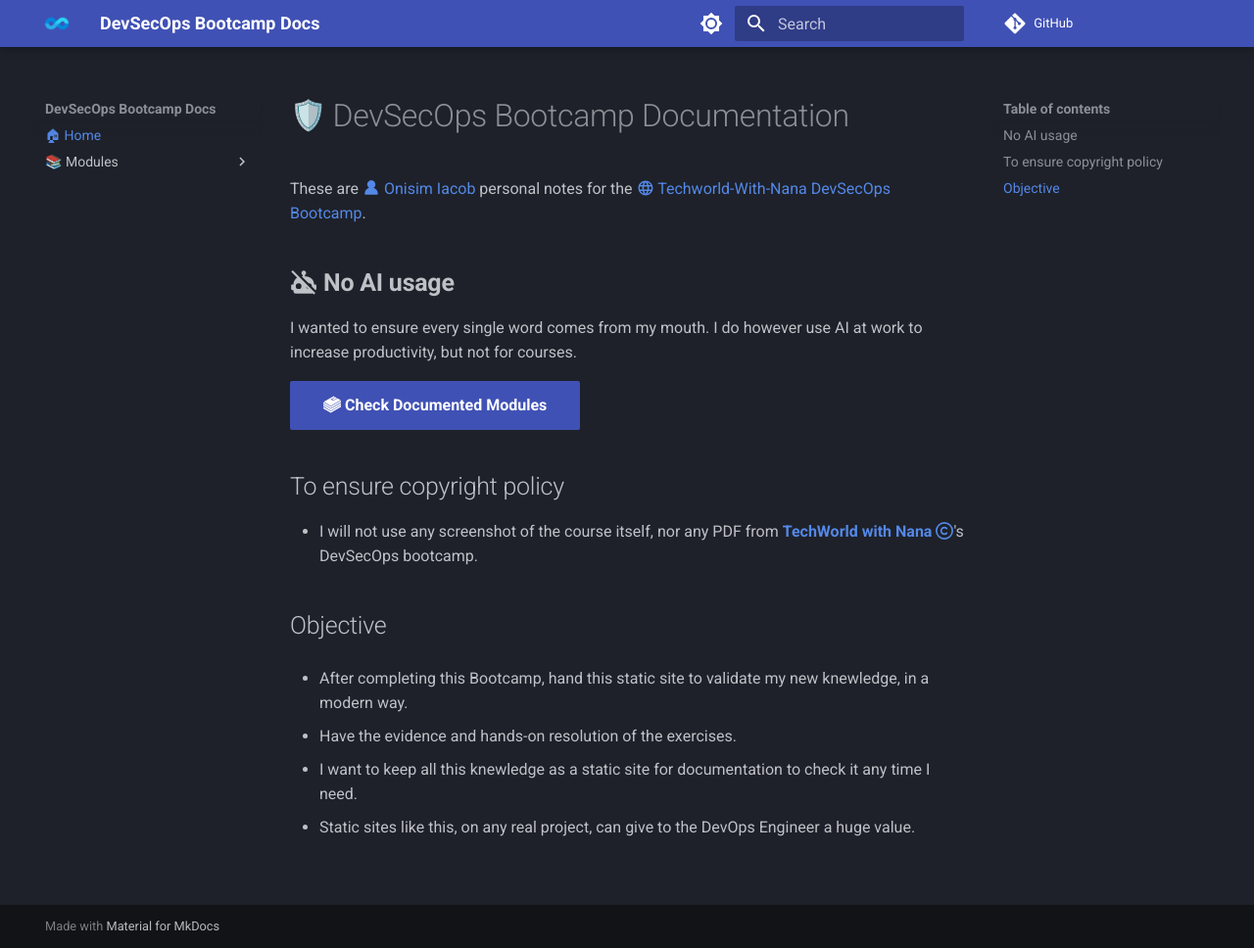
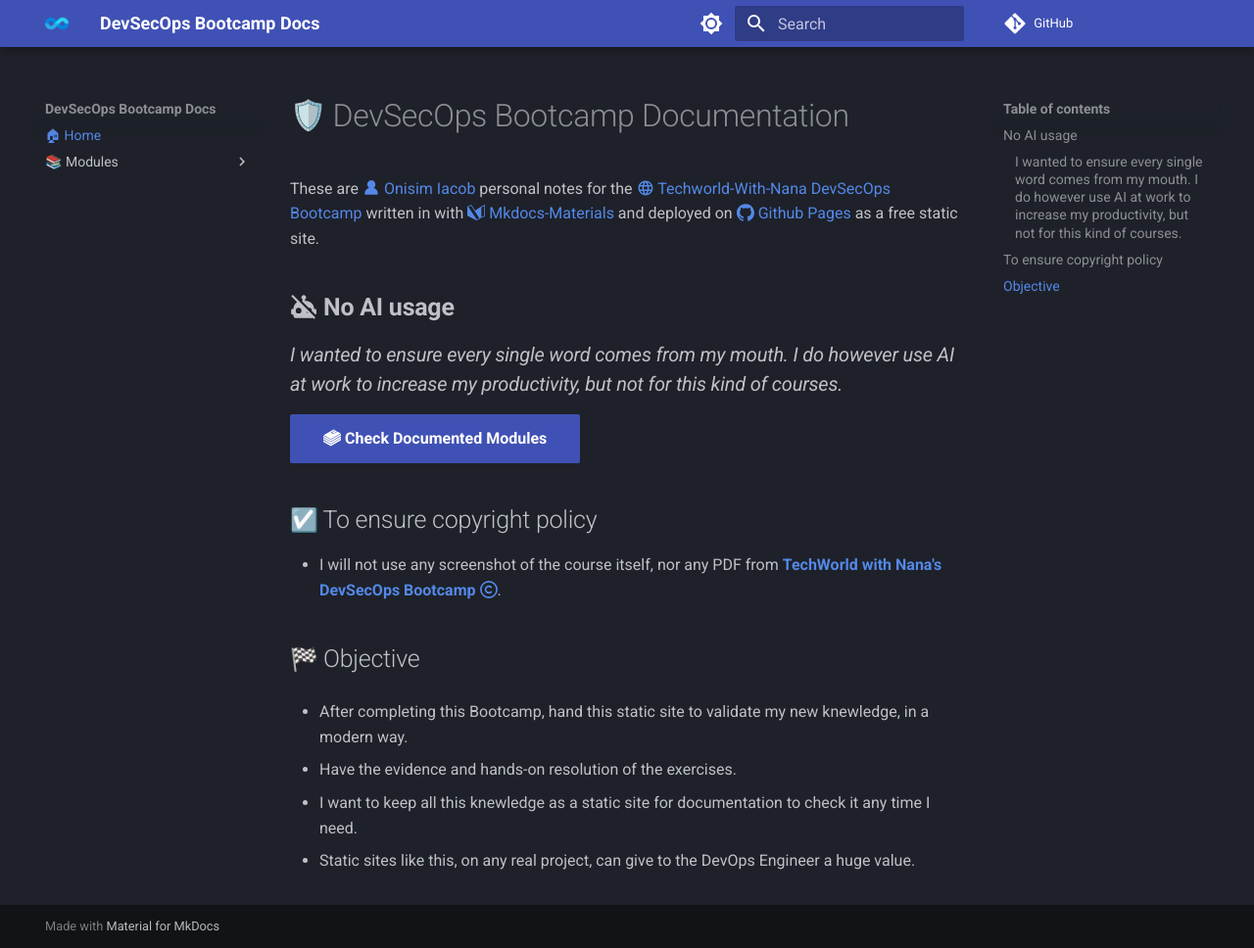
Before and after one commit to onisimiacob/bootcamp-devsecops-docs, an MkDocs documentation site: the page built from docs/index.md, in a window 1280 px wide and 968 px high. Shown: the whole window at 98% size. Built offline with MkDocs 1.6.1 and Material for MkDocs 9.7.7, drawn with Linux system fonts in a browser that asks for light colours; emoji names are drawn with the system emoji font; comment, search, counter and statistics services are not loaded.

Commit message:
docs(mkdocs): add better index

```diff
--- a/docs/index.md
+++ b/docs/index.md
@@ -1,18 +1,18 @@
 # :shield: DevSecOps Bootcamp Documentation
 
-These are [:octicons-person-fill-16: Onisim Iacob](https://www.linkedin.com/in/onisim-iacob) personal notes for the [:material-web: Techworld-With-Nana DevSecOps Bootcamp](https://www.techworld-with-nana.com/devsecops-bootcamp).
+These are [:octicons-person-fill-16: Onisim Iacob](https://www.linkedin.com/in/onisim-iacob) personal notes for the [:material-web: Techworld-With-Nana DevSecOps Bootcamp](https://www.techworld-with-nana.com/devsecops-bootcamp) written in with [:simple-materialformkdocs: Mkdocs-Materials](https://squidfunk.github.io/mkdocs-material/) and deployed on [:simple-github: Github Pages](https://squidfunk.github.io/mkdocs-material/publishing-your-site/) as a free static site.
 
 ## **:material-robot-off: No AI usage**
 
-I wanted to ensure every single word comes from my mouth. I do however use AI at work to increase productivity, but not for courses.
+### *I wanted to ensure every single word comes from my mouth. I do however use AI at work to increase my productivity, but not for this kind of courses.*
 
 [:simple-bookstack: Check Documented Modules](./pages/1-security-essentials.md){ .md-button .md-button--primary }
 
-## To ensure copyright policy
+## :ballot_box_with_check: To ensure copyright policy
 
-- I will not use any screenshot of the course itself, nor any PDF from [**TechWorld with Nana :fontawesome-regular-copyright:**](https://www.techworld-with-nana.com/)'s DevSecOps bootcamp.
+- I will not use any screenshot of the course itself, nor any PDF from [**TechWorld with Nana's DevSecOps Bootcamp :fontawesome-regular-copyright:**](https://www.techworld-with-nana.com/).
 
-## Objective
+## :checkered_flag: Objective
 
 - After completing this Bootcamp, hand this static site to validate my new knewledge, in a modern way.
 
```
